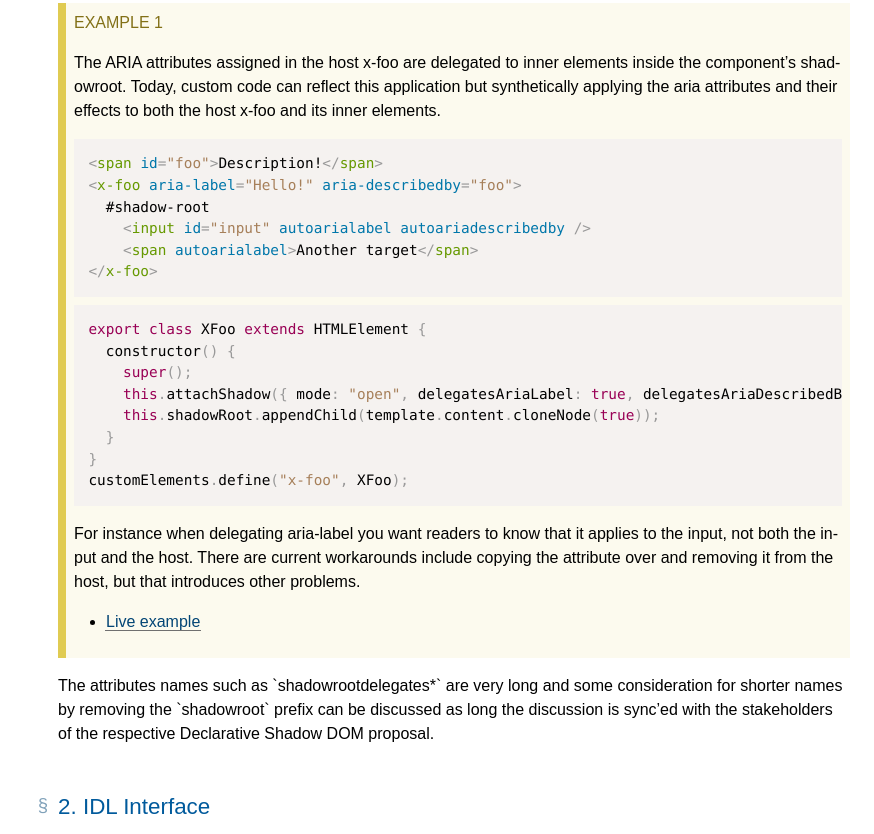
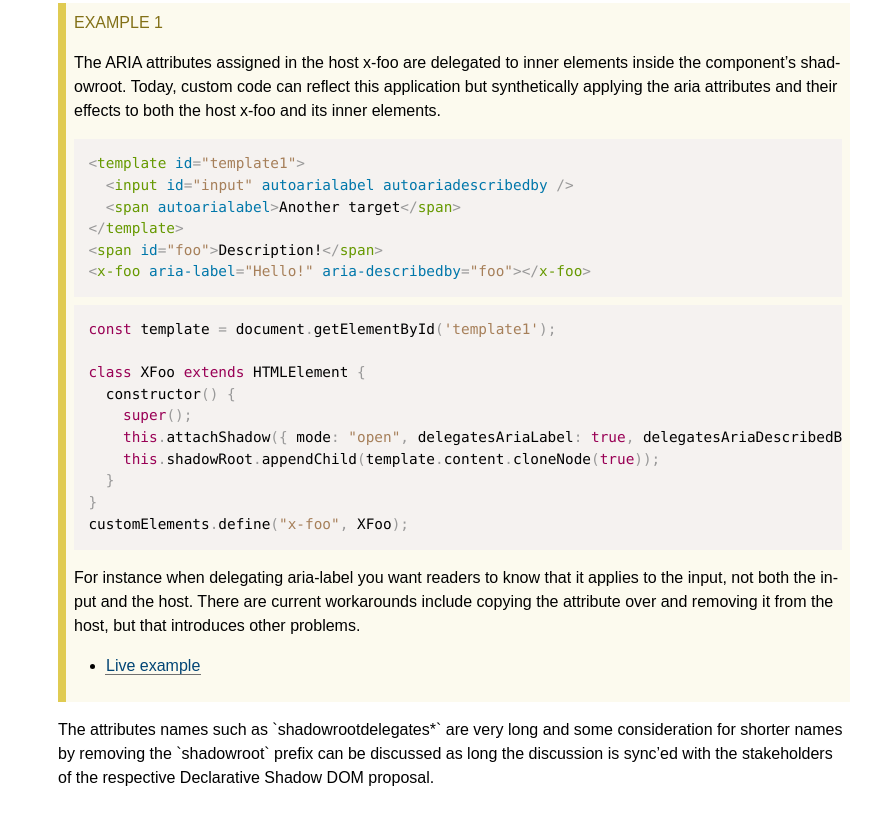
Before and after one commit to leobalter/cross-root-aria-delegation, a plain HTML site: page index.html in a window 1280 px wide. Shown: the part 1838-2672 px from the top of the page, without its empty margins (406-1280 px from the left). Drawn offline with Linux system fonts and the light colour scheme.

Commit message:
deploy: b7231e406874e2ad6138c50dd5889925749ff001

```diff
--- a/index.html
+++ b/index.html
@@ -1223,7 +1223,7 @@ Possible extra rowspan handling
 </style>
   <meta content="Bikeshed version 5f7b0e20, updated Tue Aug 18 15:46:28 2020 -0700" name="generator">
   <link href="https://leobalter.github.io/cross-root-aria-delegation/" rel="canonical">
-  <meta content="50575b26d3b4ddec3aeb83847f59a940dd4e5432" name="document-revision">
+  <meta content="b7231e406874e2ad6138c50dd5889925749ff001" name="document-revision">
 <style>/* style-autolinks */
 
 .css.css, .property.property, .descriptor.descriptor {
@@ -1561,17 +1561,19 @@ Parts of this work may be from another specification document.  If so, those par
     <p>This proposal introduces a delegation API to allow for ARIA attributes and properties set on a Web Component to be forwarded to elements inside of its shadowroot.</p>
     <p>This mechanism will allow users to apply standard best practices for ARIA and resolve a large margin of accessibility use cases for applications of native Web components and native Shadow DOM. This API is most suited for one-to-one delegation, but should also work for one-to-many scenarios. There is no mechanism for directly relating two elements in different shadowroots together, but this will still be possible manually with the element reflection API.</p>
     <p>The proposed extension adds a new `delegates*` (e.g.: `delegatesAriaLabel`, `delegatesAriaDescribedBy`) options to the `.attachShadow` method similarly to the `delegatesFocus`, while introducing a new content attribute `auto*` (e.g.: `autoarialabel`, `autoariadescribedby`) to be used in the shadowroot inner elements. This has an advantage that it works with Declarative Shadow DOM as well, and it is consistent with `delegatesFocus`. Even though, it requires another set of html attributes in the declarative shadow root template. The declarative form works better with common developer paradigm where you may not necessarily have access to a DOM node right where you’re creating / declaring it.</p>
-    <aside class="example" id="example-b196ddd5" title="How to use it">
-     <a class="self-link" href="#example-b196ddd5"></a>
+    <aside class="example" id="example-e936c05e" title="How to use it">
+     <a class="self-link" href="#example-e936c05e"></a>
      <p>The ARIA attributes assigned in the host x-foo are delegated to inner elements inside the component’s shadowroot. Today, custom code can reflect this application but synthetically applying the aria attributes and their effects to both the host x-foo and its inner elements.</p>
-<pre class="highlight"><c- p>&lt;</c-><c- f>span</c-> <c- e>id</c-><c- o>=</c-><c- s>"foo"</c-><c- p>></c->Description!<c- p>&lt;/</c-><c- f>span</c-><c- p>></c->
-<c- p>&lt;</c-><c- f>x-foo</c-> <c- e>aria-label</c-><c- o>=</c-><c- s>"Hello!"</c-> <c- e>aria-describedby</c-><c- o>=</c-><c- s>"foo"</c-><c- p>></c->
-  #shadow-root
-    <c- p>&lt;</c-><c- f>input</c-> <c- e>id</c-><c- o>=</c-><c- s>"input"</c-> <c- e>autoarialabel</c-> <c- e>autoariadescribedby</c-> <c- p>/></c->
-    <c- p>&lt;</c-><c- f>span</c-> <c- e>autoarialabel</c-><c- p>></c->Another target<c- p>&lt;/</c-><c- f>span</c-><c- p>></c->
-<c- p>&lt;/</c-><c- f>x-foo</c-><c- p>></c->
+<pre class="highlight"><c- p>&lt;</c-><c- f>template</c-> <c- e>id</c-><c- o>=</c-><c- s>"template1"</c-><c- p>></c->
+  <c- p>&lt;</c-><c- f>input</c-> <c- e>id</c-><c- o>=</c-><c- s>"input"</c-> <c- e>autoarialabel</c-> <c- e>autoariadescribedby</c-> <c- p>/></c->
+  <c- p>&lt;</c-><c- f>span</c-> <c- e>autoarialabel</c-><c- p>></c->Another target<c- p>&lt;/</c-><c- f>span</c-><c- p>></c->
+<c- p>&lt;/</c-><c- f>template</c-><c- p>></c->
+<c- p>&lt;</c-><c- f>span</c-> <c- e>id</c-><c- o>=</c-><c- s>"foo"</c-><c- p>></c->Description!<c- p>&lt;/</c-><c- f>span</c-><c- p>></c->
+<c- p>&lt;</c-><c- f>x-foo</c-> <c- e>aria-label</c-><c- o>=</c-><c- s>"Hello!"</c-> <c- e>aria-describedby</c-><c- o>=</c-><c- s>"foo"</c-><c- p>>&lt;/</c-><c- f>x-foo</c-><c- p>></c->
 </pre>
-<pre class="highlight"><c- kr>export</c-> <c- kr>class</c-> XFoo <c- kr>extends</c-> HTMLElement <c- p>{</c->
+<pre class="highlight"><c- kr>const</c-> template <c- o>=</c-> document<c- p>.</c->getElementById<c- p>(</c-><c- t>'template1'</c-><c- p>);</c->
+
+<c- kr>class</c-> XFoo <c- kr>extends</c-> HTMLElement <c- p>{</c->
   constructor<c- p>()</c-> <c- p>{</c->
     <c- kr>super</c-><c- p>();</c->
     <c- k>this</c-><c- p>.</c->attachShadow<c- p>({</c-> mode<c- o>:</c-> <c- u>"open"</c-><c- p>,</c-> delegatesAriaLabel<c- o>:</c-> <c- kc>true</c-><c- p>,</c-> delegatesAriaDescribedBy<c- o>:</c-> <c- kc>true</c-> <c- p>});</c->
```
